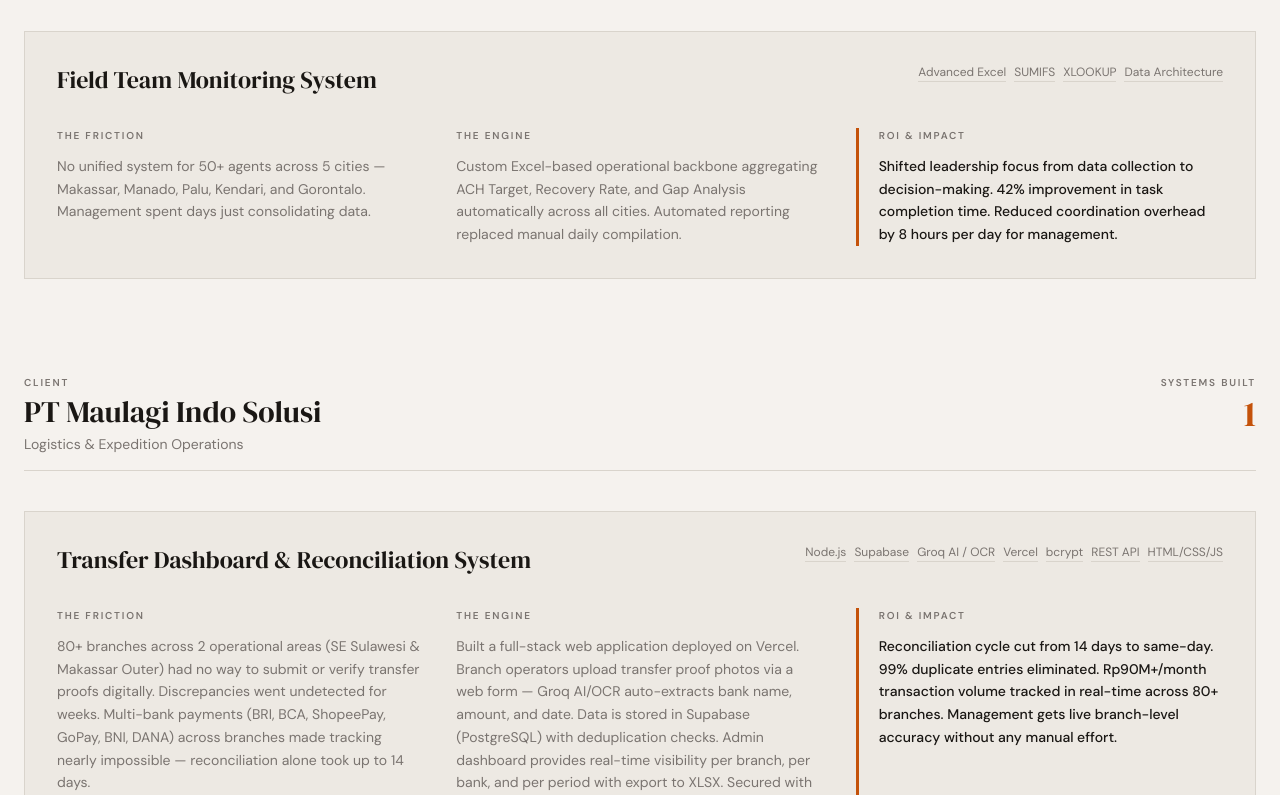
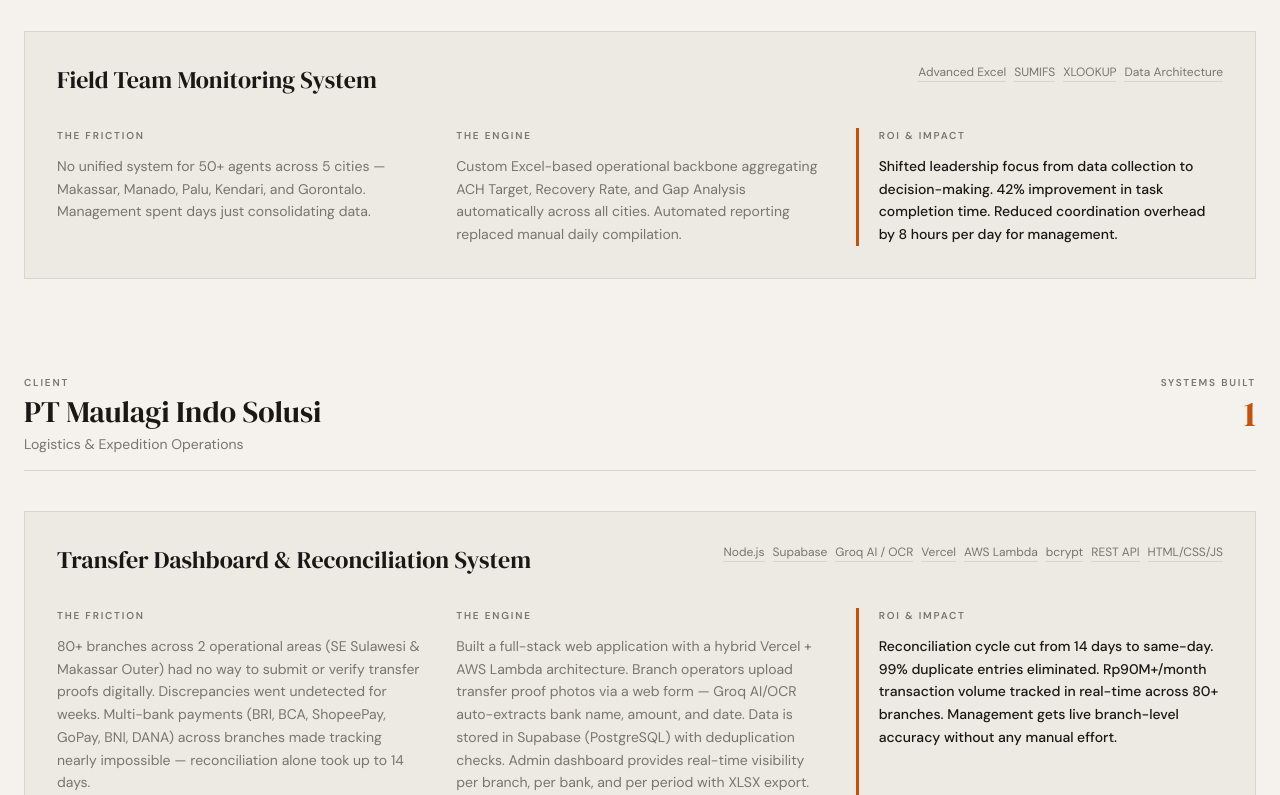
Before and after one commit to tamtam2492/portfolio, a React (Vite) app: page / in a window 1280 px wide. Shown: the part 4692-5487 px from the top of the page. Built offline with nearby package versions, Linux system fonts and the light colour scheme.

Commit message:
feat: update Maulagi AWS Lambda hybrid arch + NONCOD monitoring, Nie Buket React 19 stack

```diff
--- a/public/cv-id.html
+++ b/public/cv-id.html
@@ -214,12 +214,13 @@
     <span class="job-meta">Jan 2026 – Sekarang &nbsp;|&nbsp; Makassar / Remote</span>
   </div>
   <ul>
-    <li>Full-stack web app (Node.js + Supabase + Vercel) untuk 80+ cabang di 2 area operasional, volume Rp90M+/bulan</li>
+    <li>Full-stack web app dengan arsitektur hybrid Vercel + AWS Lambda (Node.js + Supabase) untuk 80+ cabang di 2 area operasional, volume Rp90M+/bulan</li>
     <li>Operator cabang upload foto bukti transfer → Groq AI/OCR otomatis ekstrak nama bank, nominal, dan tanggal dengan cek duplikat</li>
-    <li>Dashboard admin: visibilitas real-time per cabang, per bank, per periode — dengan export XLSX dari 6 bank (BRI, BCA, ShopeePay, GoPay, BNI, DANA)</li>
+    <li>Dashboard admin: visibilitas real-time per cabang, per bank, per periode — export XLSX dari 6 bank (BRI, BCA, ShopeePay, GoPay, BNI, DANA)</li>
+    <li>Modul monitoring NONCOD/DFOD dengan integrasi sinkronisasi kurir MauKirim</li>
+    <li>AWS Lambda menangani notifikasi operasional Telegram dan pipeline sync NONCOD background</li>
     <li>Siklus rekonsiliasi dipangkas dari <strong>14 hari menjadi hari yang sama</strong>; 99% duplikat dihilangkan</li>
     <li>Diamankan dengan bcrypt auth, rate limiting, dan HTTP security headers sesuai standar OWASP</li>
-    <li>Full system lifecycle: pengumpulan kebutuhan, desain, build, deployment di Vercel</li>
   </ul>
 </div>
 
@@ -253,8 +254,9 @@
     <span class="job-meta">2024 &nbsp;|&nbsp; Makassar</span>
   </div>
   <ul>
-    <li>Full-stack PWA: Express.js + MongoDB Atlas + React; live di Vercel</li>
-    <li>Fitur: manajemen produk &amp; stok, riwayat transaksi, struk termal Bluetooth, alert stok rendah</li>
+    <li>Full-stack PWA: React 19 (esbuild) + Express.js + MongoDB Atlas; live di Vercel (kasir-nie-buket.vercel.app)</li>
+    <li>Fitur: kasir harian dengan validasi stok, pre-order &amp; booking dengan jadwal pengambilan, struk termal Bluetooth, PWA offline queue</li>
+    <li>Laporan penjualan Chart.js, export Excel rentang tanggal (ExcelJS), autentikasi session dengan proteksi password untuk aksi hapus/reset</li>
   </ul>
 </div>
 
--- a/public/portfolio-print.html
+++ b/public/portfolio-print.html
@@ -302,11 +302,11 @@
       </div>
       <div class="project-row">
         <div class="label">What I Built</div>
-        <p>Full-stack web application deployed on Vercel. Branch operators upload transfer proof photos via a web form — Groq AI/OCR auto-extracts bank name, amount, and date. Data is stored in Supabase (PostgreSQL) with deduplication checks. Admin dashboard provides real-time visibility per branch, per bank, and per period with XLSX export. Secured with bcrypt auth, rate limiting, and OWASP-aligned HTTP security headers.</p>
+        <p>Full-stack web application with a hybrid Vercel + AWS Lambda architecture. Branch operators upload transfer proof photos via a web form — Groq AI/OCR auto-extracts bank name, amount, and date. Data is stored in Supabase (PostgreSQL) with deduplication checks. Admin dashboard provides real-time visibility per branch, per bank, and per period with XLSX export. Includes a NONCOD/DFOD monitoring module with MauKirim courier sync. AWS Lambda handles operational Telegram notifications and background sync pipelines. Secured with bcrypt auth, rate limiting, and OWASP-aligned HTTP security headers.</p>
       </div>
       <div class="project-row">
         <div class="label">Tools Used</div>
-        <div class="tools-row"><span>Node.js</span><span>Supabase</span><span>Groq AI / OCR</span><span>Vercel</span><span>bcrypt</span><span>REST API</span><span>HTML/CSS/JS</span></div>
+        <div class="tools-row"><span>Node.js</span><span>Supabase</span><span>Groq AI / OCR</span><span>Vercel</span><span>AWS Lambda</span><span>bcrypt</span><span>REST API</span><span>HTML/CSS/JS</span></div>
       </div>
       <div class="project-row" style="margin-bottom:0">
         <div class="label">Result</div>
@@ -360,11 +360,11 @@
       </div>
       <div class="project-row">
         <div class="label">What I Built</div>
-        <p>Built a full-stack Progressive Web App with Express.js + MongoDB Atlas backend. Features include product &amp; stock management, transaction history, thermal receipt printing via Bluetooth, and real-time low-stock alerts. Deployed live on Vercel.</p>
+        <p>Built a full-stack Progressive Web App with React 19 (esbuild) + Express.js + MongoDB Atlas backend. Features: daily POS transactions with stock validation, pre-order &amp; booking with pickup schedule, thermal receipt printing via Bluetooth, PWA offline queue for write operations during unstable connections, Chart.js sales reports, date-range Excel export, and session-based authentication with password-protected delete/reset actions. Deployed live on Vercel.</p>
       </div>
       <div class="project-row">
         <div class="label">Tools Used</div>
-        <div class="tools-row"><span>Node.js</span><span>Express.js</span><span>MongoDB Atlas</span><span>React</span><span>PWA</span><span>Vercel</span><span>Bluetooth Printer</span></div>
+        <div class="tools-row"><span>Node.js</span><span>Express.js</span><span>MongoDB Atlas</span><span>React 19</span><span>Chart.js</span><span>ExcelJS</span><span>PWA</span><span>Vercel</span><span>Bluetooth Printer</span></div>
       </div>
       <div class="project-row" style="margin-bottom:0">
         <div class="label">Result</div>
--- a/src/App.tsx
+++ b/src/App.tsx
@@ -66,9 +66,9 @@
         id: "expedition-recon",
         title: "Transfer Dashboard & Reconciliation System",
         problem: { en: "80+ branches across 2 operational areas (SE Sulawesi & Makassar Outer) had no way to submit or verify transfer proofs digitally. Discrepancies went undetected for weeks. Multi-bank payments (BRI, BCA, ShopeePay, GoPay, BNI, DANA) across branches made tracking nearly impossible — reconciliation alone took up to 14 days.", id: "80+ cabang di 2 area operasional (Sulsel Tenggara & Makassar Luar) tidak memiliki cara mengirim atau memverifikasi bukti transfer secara digital. Selisih tidak terdeteksi berminggu-minggu. Pembayaran multi-bank (BRI, BCA, ShopeePay, GoPay, BNI, DANA) lintas cabang membuat rekonsiliasi hampir mustahil — butuh hingga 14 hari." },
-        solution: { en: "Built a full-stack web application deployed on Vercel. Branch operators upload transfer proof photos via a web form — Groq AI/OCR auto-extracts bank name, amount, and date. Data is stored in Supabase (PostgreSQL) with deduplication checks. Admin dashboard provides real-time visibility per branch, per bank, and per period with export to XLSX. Secured with bcrypt auth, rate limiting, and OWASP-aligned HTTP security headers.", id: "Membangun aplikasi web full-stack yang di-deploy di Vercel. Operator cabang unggah foto bukti transfer via form web — Groq AI/OCR otomatis ekstrak nama bank, nominal, dan tanggal. Data disimpan di Supabase (PostgreSQL) dengan pemeriksaan duplikasi. Dashboard admin menyediakan visibilitas real-time per cabang, per bank, dan per periode dengan ekspor XLSX. Diamankan dengan bcrypt, rate limiting, dan HTTP security headers sesuai OWASP." },
+        solution: { en: "Built a full-stack web application with a hybrid Vercel + AWS Lambda architecture. Branch operators upload transfer proof photos via a web form — Groq AI/OCR auto-extracts bank name, amount, and date. Data is stored in Supabase (PostgreSQL) with deduplication checks. Admin dashboard provides real-time visibility per branch, per bank, and per period with XLSX export. Includes NONCOD/DFOD monitoring with MauKirim courier sync. AWS Lambda handles operational Telegram notifications and background sync pipelines. Secured with bcrypt auth, rate limiting, and OWASP-aligned HTTP security headers.", id: "Membangun aplikasi web full-stack dengan arsitektur hybrid Vercel + AWS Lambda. Operator cabang unggah foto bukti transfer via form web — Groq AI/OCR otomatis ekstrak nama bank, nominal, dan tanggal. Data disimpan di Supabase (PostgreSQL) dengan pemeriksaan duplikasi. Dashboard admin menyediakan visibilitas real-time per cabang, per bank, dan per periode dengan ekspor XLSX. Monitoring NONCOD/DFOD dengan integrasi kurir MauKirim. AWS Lambda menangani notifikasi operasional Telegram dan pipeline sync background. Diamankan dengan bcrypt, rate limiting, dan HTTP security headers sesuai OWASP." },
         roi: { en: "Reconciliation cycle cut from 14 days to same-day. 99% duplicate entries eliminated. Rp90M+/month transaction volume tracked in real-time across 80+ branches. Management gets live branch-level accuracy without any manual effort.", id: "Siklus rekonsiliasi dipotong dari 14 hari menjadi hari yang sama. 99% entri duplikat dieliminasi. Volume transaksi Rp90 juta+/bulan dilacak real-time di 80+ cabang. Manajemen mendapatkan akurasi tingkat cabang secara live tanpa upaya manual." },
-        tools: ["Node.js", "Supabase", "Groq AI / OCR", "Vercel", "bcrypt", "REST API", "HTML/CSS/JS"],
+        tools: ["Node.js", "Supabase", "Groq AI / OCR", "Vercel", "AWS Lambda", "bcrypt", "REST API", "HTML/CSS/JS"],
         icon: <Layers className="w-5 h-5 text-purple-400" />,
         video: "/maulagi-demo.mp4"
       },
@@ -86,9 +86,9 @@
         id: "nie-buket-pos",
         title: "POS & Inventory Management System",
         problem: { en: "No digital system for managing sales, stock, and receipts. Transactions done manually with zero record keeping or reporting.", id: "Tidak ada sistem digital untuk mengelola penjualan, stok, dan struk. Transaksi dilakukan manual tanpa pencatatan atau pelaporan." },
-        solution: { en: "Built a full-stack Progressive Web App with Express.js + MongoDB Atlas backend. Features include product & stock management, transaction history, thermal receipt printing via Bluetooth, and real-time low-stock alerts.", id: "Membangun Progressive Web App full-stack dengan backend Express.js + MongoDB Atlas. Fitur: manajemen produk & stok, riwayat transaksi, cetak struk thermal via Bluetooth, dan peringatan stok rendah real-time." },
-        roi: { en: "Fully digitized operations. Every sale is recorded, stock is tracked automatically, and receipts print instantly. Deployed live on Vercel.", id: "Operasional sepenuhnya terdigitalisasi. Setiap penjualan tercatat, stok dilacak otomatis, dan struk tercetak seketika. Di-deploy di Vercel." },
-        tools: ["Node.js", "Express.js", "MongoDB Atlas", "React", "PWA", "Vercel", "Bluetooth Printer"],
+        solution: { en: "Built a full-stack Progressive Web App with React 19 (esbuild) + Express.js + MongoDB Atlas. Features: daily POS transactions with stock validation, pre-order & booking with pickup schedule, thermal receipt printing via Bluetooth, PWA offline queue for write operations, Chart.js sales reports, date-range Excel export, and session-based authentication with password-protected delete/reset actions.", id: "Membangun Progressive Web App full-stack dengan React 19 (esbuild) + Express.js + MongoDB Atlas. Fitur: transaksi kasir harian dengan validasi stok, pre-order & booking dengan jadwal pengambilan, cetak struk Bluetooth, PWA offline queue untuk operasi tulis saat koneksi tidak stabil, laporan penjualan Chart.js, export Excel dengan rentang tanggal, dan autentikasi session dengan proteksi password untuk aksi hapus/reset." },
+        roi: { en: "Fully digitized operations. Every sale is recorded, stock is tracked automatically, receipts print instantly via Bluetooth, and sales data is exportable anytime. Deployed live on Vercel at kasir-nie-buket.vercel.app.", id: "Operasional sepenuhnya terdigitalisasi. Setiap penjualan tercatat, stok dilacak otomatis, struk tercetak seketika via Bluetooth, dan data penjualan dapat diekspor kapan saja. Live di Vercel: kasir-nie-buket.vercel.app." },
+        tools: ["Node.js", "Express.js", "MongoDB Atlas", "React 19", "Chart.js", "ExcelJS", "PWA", "Vercel", "Bluetooth Printer"],
         icon: <Database className="w-5 h-5 text-pink-400" />,
         image: "/niebuket-proof.jpg"
       },
@@ -319,7 +319,7 @@
     { category: "Intelligence", tools: ["AI / OCR", "Groq AI", "Google Forms"] },
     { category: "Mobile", tools: ["Kotlin", "Jetpack Compose", "FCM", "Google Maps API"] },
     { category: "Backend", tools: ["Node.js", "Express.js", "Firebase", "Supabase", "MongoDB Atlas", "JWT", "bcrypt"] },
-    { category: "Infra & Tooling", tools: ["Vercel", "React", "PWA", "ExcelJS"] },
+    { category: "Infra & Tooling", tools: ["Vercel", "AWS Lambda", "React", "PWA", "ExcelJS"] },
   ];
 
   return (
```
Also changed, not shown: public/cv-en.html (+7 -5 lines).
